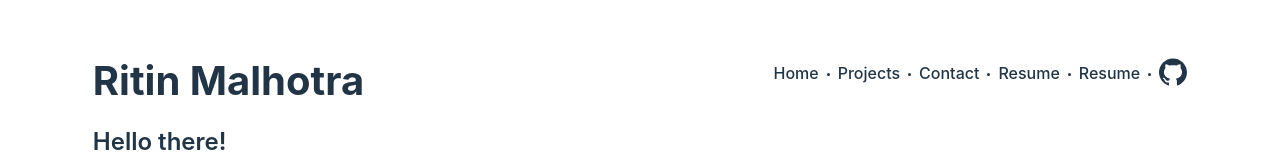
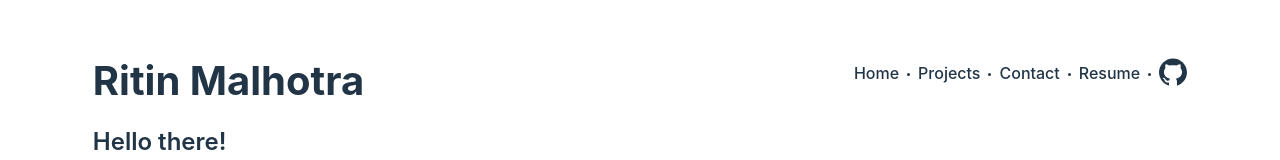
Before and after one commit to RitinDev/project-portfolio, a React (Vite) app: page / in a window 1280 px wide. Shown: the top 160 px of the page. Built offline with nearby package versions, Linux system fonts and the light colour scheme.

Commit message:
chore: remove internal navigation link to resume

```diff
--- a/src/components/nav/Navbar.tsx
+++ b/src/components/nav/Navbar.tsx
@@ -8,7 +8,6 @@ const appPaths: PathList = {
     Home: '/',
     Projects: '/projects',
     Contact: '/contact',
-    Resume: '/ritin-malhotra-resume.pdf',
 };
 
 // External links
```
